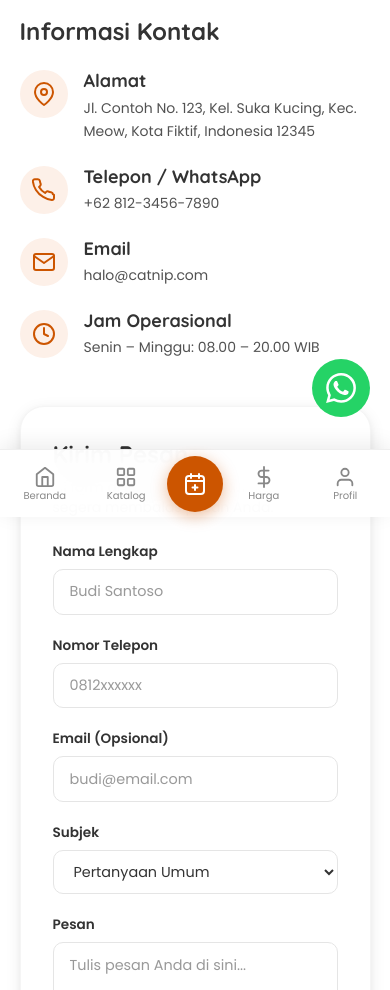
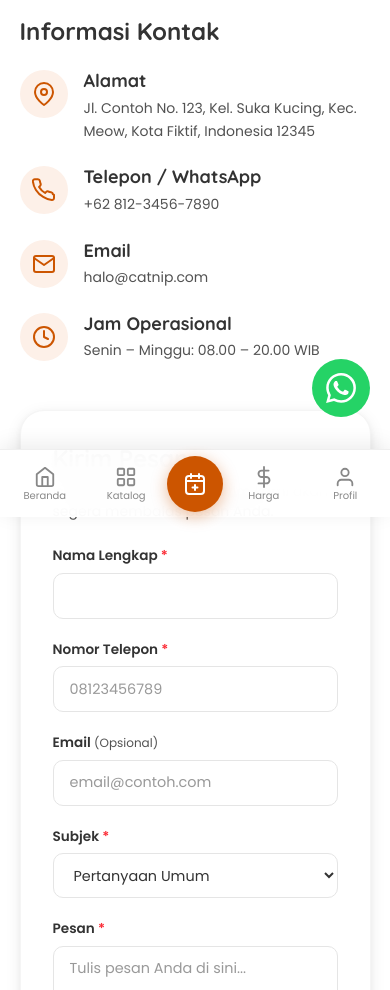
Before and after one commit to syqrhnn/catnip-website, a Next.js app: page /kontak in a window 390 px wide. Shown: the part 327-1317 px from the top of the page. Built offline with nearby package versions, Linux system fonts and the light colour scheme; no server answers.

Commit message:
Polish UI/UX: perbaiki kontras WCAG AA, animasi, validasi form, responsivitas (Tahap 6 - MVP selesai)

```diff
--- a/app/booking/page.tsx
+++ b/app/booking/page.tsx
@@ -157,11 +157,11 @@ export default function BookingPage() {
   const totalBiaya = calculateTotal();
 
   return (
-    <Section background="cream" className="min-h-screen py-12">
+    <Section background="white" className="min-h-screen py-12">
       <Container className="max-w-2xl">
-        <div className="bg-white p-8 rounded-2xl shadow-soft">
+        <div className="bg-white p-8 rounded-2xl shadow-soft border border-gray-100">
           <h1 className="text-2xl font-bold text-[#CC5500] mb-2">Form Booking</h1>
-          <p className="text-gray-500 text-sm mb-6">Lengkapi data di bawah ini untuk reservasi penitipan.</p>
+          <p className="mb-6 text-sm" style={{ color: "#525252" }}>Lengkapi data di bawah ini untuk reservasi penitipan.</p>
 
           {/* Stepper Indicator */}
           <div className="flex items-center justify-between mb-8">
--- a/app/kontak/page.tsx
+++ b/app/kontak/page.tsx
@@ -1,19 +1,70 @@
-import { Metadata } from "next";
+"use client";
+
+import React, { useState } from "react";
 import Container, { Section } from "@/components/ui/Container";
 import Button from "@/components/ui/Button";
 
-export const metadata: Metadata = {
-  title: "Kontak | CATNIP",
-  description: "Hubungi CATNIP untuk informasi lebih lanjut mengenai layanan penitipan kucing kami.",
+export default function KontakPage() {
+  const [formData, setFormData] = useState({
+    nama: "",
+    telepon: "",
+    email: "",
+    subjek: "pertanyaan",
+    pesan: "",
+  });
+  const [errors, setErrors] = useState<Record<string, string>>({});
+  const [isSubmitting, setIsSubmitting] = useState(false);
+  const [successMsg, setSuccessMsg] = useState("");
+
+  const validate = () => {
+    const newErrors: Record<string, string> = {};
+    if (!formData.nama.trim())
+      newErrors.nama = "Nama lengkap wajib diisi.";
+    if (!formData.telepon.trim())
+      newErrors.telepon = "Nomor telepon wajib diisi.";
+    else if (!/^[0-9+\-\s]{8,15}$/.test(formData.telepon))
+      newErrors.telepon = "Format nomor telepon tidak valid (contoh: 08123456789).";
+    if (formData.email && !/^[^\s@]+@[^\s@]+\.[^\s@]+$/.test(formData.email))
+      newErrors.email = "Format email tidak valid.";
+    if (!formData.pesan.trim())
+      newErrors.pesan = "Pesan tidak boleh kosong.";
+    else if (formData.pesan.trim().length < 10)
+      newErrors.pesan = "Pesan terlalu singkat (minimal 10 karakter).";
+    return newErrors;
   };
 
-export default function KontakPage() {
+  const handleChange = (e: React.ChangeEvent<HTMLInputElement | HTMLTextAreaElement | HTMLSelectElement>) => {
+    setFormData({ ...formData, [e.target.id]: e.target.value });
+    // Clear error on change
+    if (errors[e.target.id]) {
+      setErrors({ ...errors, [e.target.id]: "" });
+    }
+  };
+
+  const handleSubmit = async (e: React.FormEvent) => {
+    e.preventDefault();
+    setSuccessMsg("");
+    const validationErrors = validate();
+    if (Object.keys(validationErrors).length > 0) {
+      setErrors(validationErrors);
+      return;
+    }
+
+    setIsSubmitting(true);
+    // Simulate send — MVP placeholder (no backend endpoint needed per PRD)
+    await new Promise((res) => setTimeout(res, 1000));
+    setIsSubmitting(false);
+    setSuccessMsg("Pesan Anda berhasil dikirim! Tim kami akan segera menghubungi Anda.");
+    setFormData({ nama: "", telepon: "", email: "", subjek: "pertanyaan", pesan: "" });
+    setErrors({});
+  };
+
   return (
     <div>
       <Section background="charcoal" className="pt-16 pb-20">
         <Container className="text-center">
           <h1 className="text-3xl md:text-5xl font-bold text-white mb-4">Hubungi Kami</h1>
-          <p className="text-gray-300 max-w-2xl mx-auto">
+          <p className="max-w-2xl mx-auto" style={{ color: "#d1d5db" }}>
             Punya pertanyaan seputar fasilitas atau ingin berkonsultasi tentang kondisi kucing Anda? Tim kami siap membantu.
           </p>
         </Container>
@@ -28,64 +79,54 @@ export default function KontakPage() {
               <h2 className="text-2xl font-bold mb-6">Informasi Kontak</h2>
 
               <div className="space-y-6">
-                <div className="flex gap-4">
-                  <div className="w-12 h-12 bg-[#FDF0E8] text-[#CC5500] rounded-full flex shrink-0 items-center justify-center">
+                {[
+                  {
+                    icon: (
                       <svg width="24" height="24" viewBox="0 0 24 24" fill="none" stroke="currentColor" strokeWidth="2" strokeLinecap="round" strokeLinejoin="round">
-                      <path d="M21 10c0 7-9 13-9 13s-9-6-9-13a9 9 0 0118 0z"/>
-                      <circle cx="12" cy="10" r="3"/>
+                        <path d="M21 10c0 7-9 13-9 13s-9-6-9-13a9 9 0 0118 0z"/><circle cx="12" cy="10" r="3"/>
                       </svg>
-                  </div>
-                  <div>
-                    <h3 className="font-bold text-lg">Alamat</h3>
-                    <p className="text-gray-600 text-sm mt-1 leading-relaxed">
-                      Jl. Contoh No. 123, Kel. Suka Kucing, Kec. Meow, Kota Fiktif, Indonesia 12345
-                    </p>
-                  </div>
-                </div>
-
-                <div className="flex gap-4">
-                  <div className="w-12 h-12 bg-[#FDF0E8] text-[#CC5500] rounded-full flex shrink-0 items-center justify-center">
+                    ),
+                    title: "Alamat",
+                    text: "Jl. Contoh No. 123, Kel. Suka Kucing, Kec. Meow, Kota Fiktif, Indonesia 12345",
+                  },
+                  {
+                    icon: (
                       <svg width="24" height="24" viewBox="0 0 24 24" fill="none" stroke="currentColor" strokeWidth="2" strokeLinecap="round" strokeLinejoin="round">
                         <path d="M22 16.92v3a2 2 0 01-2.18 2 19.79 19.79 0 01-8.63-3.07A19.5 19.5 0 013.95 12 19.79 19.79 0 01.88 3.36 2 2 0 012.88 1.18h3a2 2 0 012 1.72c.127.96.361 1.903.7 2.81a2 2 0 01-.45 2.11L7.09 9a16 16 0 006 6l1.09-1.09a2 2 0 012.11-.45c.907.339 1.85.573 2.81.7a2 2 0 011.72 2.02z"/>
                       </svg>
+                    ),
+                    title: "Telepon / WhatsApp",
+                    text: "+62 812-3456-7890",
+                  },
+                  {
+                    icon: (
+                      <svg width="24" height="24" viewBox="0 0 24 24" fill="none" stroke="currentColor" strokeWidth="2" strokeLinecap="round" strokeLinejoin="round">
+                        <path d="M4 4h16c1.1 0 2 .9 2 2v12c0 1.1-.9 2-2 2H4c-1.1 0-2-.9-2-2V6c0-1.1.9-2 2-2z"/><polyline points="22,6 12,13 2,6"/>
+                      </svg>
+                    ),
+                    title: "Email",
+                    text: "halo@catnip.com",
+                  },
+                  {
+                    icon: (
+                      <svg width="24" height="24" viewBox="0 0 24 24" fill="none" stroke="currentColor" strokeWidth="2" strokeLinecap="round" strokeLinejoin="round">
+                        <circle cx="12" cy="12" r="10"/><polyline points="12 6 12 12 16 14"/>
+                      </svg>
+                    ),
+                    title: "Jam Operasional",
+                    text: "Senin – Minggu: 08.00 – 20.00 WIB",
+                  },
+                ].map((item, i) => (
+                  <div key={i} className="flex gap-4 group">
+                    <div className="w-12 h-12 bg-[#FDF0E8] text-[#CC5500] rounded-full flex shrink-0 items-center justify-center transition-all duration-200 group-hover:bg-[#CC5500] group-hover:text-white">
+                      {item.icon}
                     </div>
                     <div>
-                    <h3 className="font-bold text-lg">Telepon / WhatsApp</h3>
-                    <p className="text-gray-600 text-sm mt-1">
-                      +62 812-3456-7890
-                    </p>
+                      <h3 className="font-bold text-lg">{item.title}</h3>
+                      <p className="text-sm mt-1 leading-relaxed" style={{ color: "#525252" }}>{item.text}</p>
                     </div>
                   </div>
-
-                <div className="flex gap-4">
-                  <div className="w-12 h-12 bg-[#FDF0E8] text-[#CC5500] rounded-full flex shrink-0 items-center justify-center">
-                    <svg width="24" height="24" viewBox="0 0 24 24" fill="none" stroke="currentColor" strokeWidth="2" strokeLinecap="round" strokeLinejoin="round">
-                      <path d="M4 4h16c1.1 0 2 .9 2 2v12c0 1.1-.9 2-2 2H4c-1.1 0-2-.9-2-2V6c0-1.1.9-2 2-2z"/>
-                      <polyline points="22,6 12,13 2,6"/>
-                    </svg>
-                  </div>
-                  <div>
-                    <h3 className="font-bold text-lg">Email</h3>
-                    <p className="text-gray-600 text-sm mt-1">
-                      halo@catnip.com
-                    </p>
-                  </div>
-                </div>
-
-                <div className="flex gap-4">
-                  <div className="w-12 h-12 bg-[#FDF0E8] text-[#CC5500] rounded-full flex shrink-0 items-center justify-center">
-                    <svg width="24" height="24" viewBox="0 0 24 24" fill="none" stroke="currentColor" strokeWidth="2" strokeLinecap="round" strokeLinejoin="round">
-                      <circle cx="12" cy="12" r="10"/>
-                      <polyline points="12 6 12 12 16 14"/>
-                    </svg>
-                  </div>
-                  <div>
-                    <h3 className="font-bold text-lg">Jam Operasional</h3>
-                    <p className="text-gray-600 text-sm mt-1">
-                      Senin – Minggu: 08.00 – 20.00 WIB
-                    </p>
-                  </div>
-                </div>
+                ))}
               </div>
             </div>
 
@@ -93,30 +134,42 @@ export default function KontakPage() {
             <div className="w-full lg:w-2/3">
               <div className="bg-white p-8 rounded-2xl shadow-soft border border-gray-100">
                 <h2 className="text-2xl font-bold mb-2">Kirim Pesan</h2>
-                <p className="text-gray-500 text-sm mb-6">
+                <p className="text-sm mb-6" style={{ color: "#525252" }}>
                   Isi form di bawah ini dan tim kami akan segera membalas pesan Anda.
                 </p>
 
-                <form className="space-y-5">
+                {successMsg && (
+                  <div className="bg-green-50 text-green-700 border border-green-200 p-4 rounded-xl mb-6 text-sm font-medium flex items-center gap-2">
+                    <svg width="20" height="20" viewBox="0 0 24 24" fill="none" stroke="currentColor" strokeWidth="2.5" strokeLinecap="round" strokeLinejoin="round">
+                      <polyline points="20 6 9 17 4 12"/>
+                    </svg>
+                    {successMsg}
+                  </div>
+                )}
+
+                <form onSubmit={handleSubmit} className="space-y-5" noValidate>
                   <div className="grid grid-cols-1 md:grid-cols-2 gap-5">
                     <div>
-                      <label htmlFor="name" className="form-label">Nama Lengkap</label>
-                      <input type="text" id="name" className="form-input" placeholder="Budi Santoso" required />
+                      <label htmlFor="nama" className="form-label">Nama Lengkap <span className="text-red-500">*</span></label>
+                      <input type="text" id="nama" className={`form-input ${errors.nama ? "error" : ""}`} value={formData.nama} onChange={handleChange} />
+                      {errors.nama && <p className="form-error">⚠ {errors.nama}</p>}
                     </div>
                     <div>
-                      <label htmlFor="phone" className="form-label">Nomor Telepon</label>
-                      <input type="tel" id="phone" className="form-input" placeholder="0812xxxxxx" required />
+                      <label htmlFor="telepon" className="form-label">Nomor Telepon <span className="text-red-500">*</span></label>
+                      <input type="tel" id="telepon" className={`form-input ${errors.telepon ? "error" : ""}`} placeholder="08123456789" value={formData.telepon} onChange={handleChange} />
+                      {errors.telepon && <p className="form-error">⚠ {errors.telepon}</p>}
                     </div>
                   </div>
 
                   <div>
-                    <label htmlFor="email" className="form-label">Email (Opsional)</label>
-                    <input type="email" id="email" className="form-input" placeholder="budi@email.com" />
+                    <label htmlFor="email" className="form-label">Email <span className="text-xs font-normal" style={{ color: "#525252" }}>(Opsional)</span></label>
+                    <input type="email" id="email" className={`form-input ${errors.email ? "error" : ""}`} placeholder="email@contoh.com" value={formData.email} onChange={handleChange} />
+                    {errors.email && <p className="form-error">⚠ {errors.email}</p>}
                   </div>
 
                   <div>
-                    <label htmlFor="subject" className="form-label">Subjek</label>
-                    <select id="subject" className="form-input bg-white">
+                    <label htmlFor="subjek" className="form-label">Subjek <span className="text-red-500">*</span></label>
+                    <select id="subjek" className="form-input bg-white" value={formData.subjek} onChange={handleChange}>
                       <option value="pertanyaan">Pertanyaan Umum</option>
                       <option value="booking">Informasi Booking</option>
                       <option value="kerjasama">Kerjasama</option>
@@ -125,11 +178,12 @@ export default function KontakPage() {
                   </div>
 
                   <div>
-                    <label htmlFor="message" className="form-label">Pesan</label>
-                    <textarea id="message" rows={5} className="form-input resize-y" placeholder="Tulis pesan Anda di sini..." required></textarea>
+                    <label htmlFor="pesan" className="form-label">Pesan <span className="text-red-500">*</span></label>
+                    <textarea id="pesan" rows={5} className={`form-input resize-y ${errors.pesan ? "error" : ""}`} placeholder="Tulis pesan Anda di sini..." value={formData.pesan} onChange={handleChange}></textarea>
+                    {errors.pesan && <p className="form-error">⚠ {errors.pesan}</p>}
                   </div>
 
-                  <Button type="submit" variant="primary" size="lg" fullWidth>
+                  <Button type="submit" variant="primary" size="lg" fullWidth isLoading={isSubmitting}>
                     Kirim Pesan Sekarang
                   </Button>
                 </form>
--- a/app/register/page.tsx
+++ b/app/register/page.tsx
@@ -10,6 +10,7 @@ export default function RegisterPage() {
   const router = useRouter();
   const [loading, setLoading] = useState(false);
   const [error, setError] = useState("");
+  const [fieldErrors, setFieldErrors] = useState<Record<string, string>>({});
 
   const [formData, setFormData] = useState({
     nama: "",
@@ -27,16 +28,21 @@ export default function RegisterPage() {
     e.preventDefault();
     setLoading(true);
     setError("");
+    setFieldErrors({});
 
-    // Validation
-    if (formData.password !== formData.confirmPassword) {
-      setError("Konfirmasi password tidak cocok.");
-      setLoading(false);
-      return;
-    }
+    // Inline field-level validation
+    const newFieldErrors: Record<string, string> = {};
+    if (!formData.nama.trim()) newFieldErrors.nama = "Nama lengkap wajib diisi.";
+    if (!formData.no_telepon.trim()) newFieldErrors.no_telepon = "Nomor telepon wajib diisi.";
+    else if (!/^[0-9+\-\s]{8,15}$/.test(formData.no_telepon)) newFieldErrors.no_telepon = "Format nomor telepon tidak valid (contoh: 08123456789).";
+    if (!formData.email.trim()) newFieldErrors.email = "Email wajib diisi.";
+    else if (!/^[^\s@]+@[^\s@]+\.[^\s@]+$/.test(formData.email)) newFieldErrors.email = "Format email tidak valid.";
+    if (formData.password.length < 8) newFieldErrors.password = "Password minimal 8 karakter.";
+    if (!formData.confirmPassword) newFieldErrors.confirmPassword = "Konfirmasi password wajib diisi.";
+    else if (formData.password !== formData.confirmPassword) newFieldErrors.confirmPassword = "Konfirmasi password tidak cocok.";
 
-    if (formData.password.length < 8) {
-      setError("Password minimal 8 karakter.");
+    if (Object.keys(newFieldErrors).length > 0) {
+      setFieldErrors(newFieldErrors);
       setLoading(false);
       return;
     }
@@ -76,7 +82,7 @@ export default function RegisterPage() {
         <div className="bg-white p-8 rounded-2xl shadow-soft">
           <div className="text-center mb-8">
             <h1 className="text-3xl font-bold text-[#CC5500] mb-2">Daftar Akun</h1>
-            <p className="text-gray-500 text-sm">Bergabung dengan CATNIP untuk kemudahan booking.</p>
+        <p className="text-sm mb-8" style={{ color: "#525252" }}>Bergabung dengan CATNIP untuk kemudahan booking.</p>
           </div>
 
           {error && (
@@ -90,29 +96,34 @@ export default function RegisterPage() {
 
           <form onSubmit={handleSubmit} className="space-y-4">
             <div>
-              <label htmlFor="nama" className="form-label">Nama Lengkap</label>
-              <input type="text" id="nama" className="form-input" required value={formData.nama} onChange={handleChange} />
+              <label htmlFor="nama" className="form-label">Nama Lengkap <span className="text-red-500">*</span></label>
+              <input type="text" id="nama" className={`form-input ${fieldErrors.nama ? 'error' : ''}`} required value={formData.nama} onChange={handleChange} />
+              {fieldErrors.nama && <p className="form-error">⚠ {fieldErrors.nama}</p>}
             </div>
 
             <div>
-              <label htmlFor="email" className="form-label">Email</label>
-              <input type="email" id="email" className="form-input" required value={formData.email} onChange={handleChange} />
+              <label htmlFor="email" className="form-label">Email <span className="text-red-500">*</span></label>
+              <input type="email" id="email" className={`form-input ${fieldErrors.email ? 'error' : ''}`} required value={formData.email} onChange={handleChange} />
+              {fieldErrors.email && <p className="form-error">⚠ {fieldErrors.email}</p>}
             </div>
 
             <div>
-              <label htmlFor="no_telepon" className="form-label">Nomor Telepon (Opsional)</label>
-              <input type="tel" id="no_telepon" className="form-input" value={formData.no_telepon} onChange={handleChange} />
+              <label htmlFor="no_telepon" className="form-label">Nomor WhatsApp <span className="text-red-500">*</span></label>
+              <input type="tel" id="no_telepon" className={`form-input ${fieldErrors.no_telepon ? 'error' : ''}`} required value={formData.no_telepon} onChange={handleChange} placeholder="08123456789" />
+              {fieldErrors.no_telepon && <p className="form-error">⚠ {fieldErrors.no_telepon}</p>}
             </div>
 
             <div>
-              <label htmlFor="password" className="form-label">Password</label>
-              <input type="password" id="password" className="form-input" required minLength={8} value={formData.password} onChange={handleChange} />
-              <p className="text-xs text-gray-500 mt-1">Minimal 8 karakter.</p>
+              <label htmlFor="password" className="form-label">Password <span className="text-red-500">*</span></label>
+              <input type="password" id="password" className={`form-input ${fieldErrors.password ? 'error' : ''}`} required minLength={8} value={formData.password} onChange={handleChange} />
+              <p className="text-xs mt-1" style={{ color: "#525252" }}>Minimal 8 karakter.</p>
+              {fieldErrors.password && <p className="form-error">⚠ {fieldErrors.password}</p>}
             </div>
 
             <div>
-              <label htmlFor="confirmPassword" className="form-label">Konfirmasi Password</label>
-              <input type="password" id="confirmPassword" className="form-input" required value={formData.confirmPassword} onChange={handleChange} />
+              <label htmlFor="confirmPassword" className="form-label">Konfirmasi Password <span className="text-red-500">*</span></label>
+              <input type="password" id="confirmPassword" className={`form-input ${fieldErrors.confirmPassword ? 'error' : ''}`} required value={formData.confirmPassword} onChange={handleChange} />
+              {fieldErrors.confirmPassword && <p className="form-error">⚠ {fieldErrors.confirmPassword}</p>}
             </div>
 
             <div className="pt-2">
```
Also changed, not shown: app/globals.css (+40 -3 lines). Lines whose indentation alone changed are shown as unchanged.
